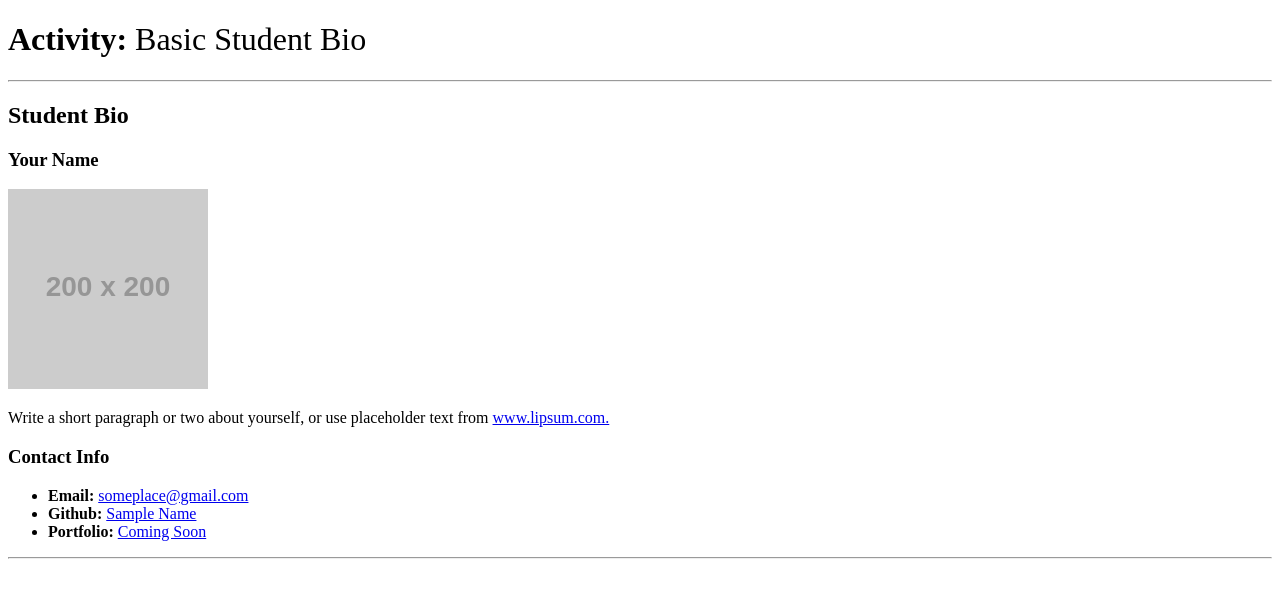
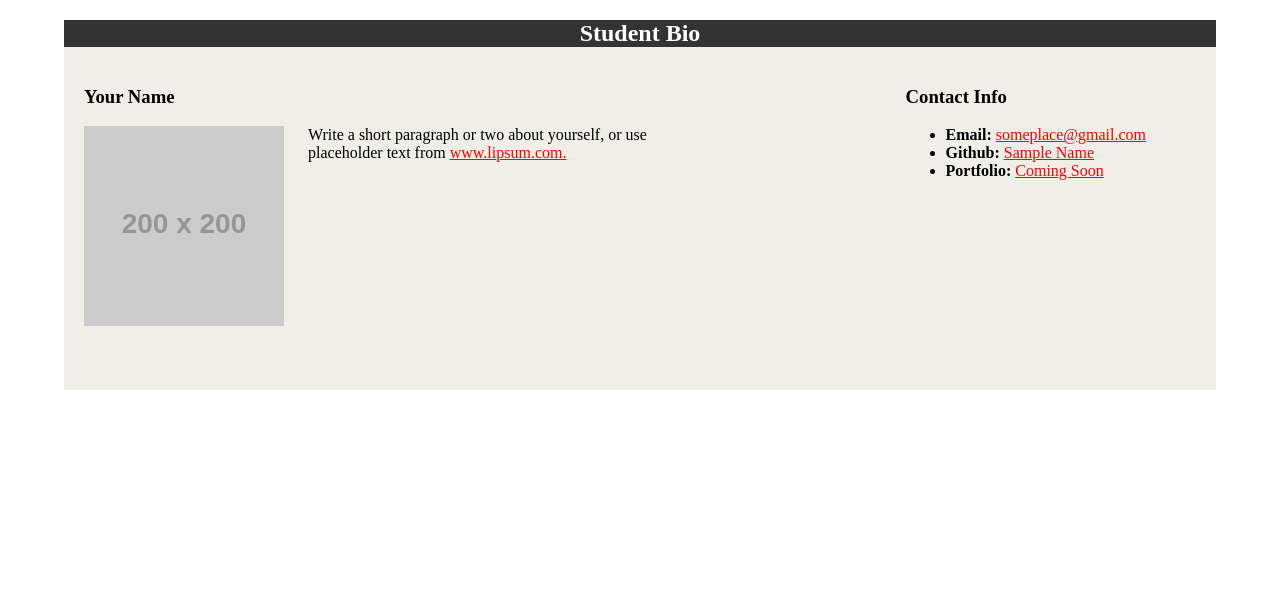
Before and after one commit to andrewjknapp/Basic-Student-Info, a plain HTML site: page index.html in a window 1280 px wide. Drawn offline with Linux system fonts and the light colour scheme; placeholder pictures from the web are drawn by us.

Commit message:
Styled the HTML with CSS

```diff
--- a/index.html
+++ b/index.html
@@ -2,29 +2,68 @@
 <html>
     <head>
         <title>Student Bio</title>
+        <style>
+            h1 {
+                font-weight: normal;
+            }
+
+            .main {
+               background-color: #EFEEE7;
+               margin: 0;
+               padding: 0;
+               height: 370px;
+               width: 90vw;
+               margin: auto;
+            }
+            .topFlag {
+                text-align: center;
+                background: #333333;
+                color: white;
+
+            }
+            .contents {
+                padding: 0px 20px 10px 20px;
+            }
+            a {
+                color: red;
+            }
+            span {
+                vertical-align: top;
+                display: inline-block;
+                width: 50%;
+                margin-left: 20px;
+            }
+            img {
+                display: inline-block
+            }
+            #bio {
+                float: left;
+                width: 65%;
+            }
+            #contact {
+                float: right;
+                margin-right: 50px;
+            }
+        </style>
     </head>
     <body>
-        <h1 style="font-weight:normal"><strong>Activity: </strong> Basic Student Bio</h1>
-        <hr>
-        <h2>Student Bio</h2>
-        <h3>Your Name</h3>
-        <img src="https://placehold.it/200x200" height="200px" width="200px">
-        <p>Write a short paragraph or two about yourself, or use placeholder text from <a href="www.lipsum.com">www.lipsum.com.</a></p>
-        <h3>Contact Info</h3>
-        <ul>
-            <li>
-                <strong>Email: </strong>
-                <a href="mailto:someplace@gmail.com" target="_top">someplace@gmail.com</a>
-            </li>
-            <li>
-                <strong>Github: </strong>
-                <a href="https://github.com/SampleName">Sample Name</a>
-            </li>
-            <li>
-                <strong>Portfolio: </strong>
-                <a href="#">Coming Soon</a>
-            </li>
-        </ul>
-        <hr>
+        <div class="main">
+            <h2 class="topFlag">Student Bio</h2>
+            <div class="contents">
+                <div id="bio">
+                    <h3>Your Name</h3>
+                    <img src="https://placehold.it/200x200" height="200px" width="200px">
+                    <span>Write a short paragraph or two about yourself, or use placeholder text from <a href="www.lipsum.com">www.lipsum.com.</a></span>
+                </div>
+                <div id="contact">
+                    <h3>Contact Info</h3>
+                    <ul>
+                        <li><strong>Email: </strong><a href="#" target="_top">someplace@gmail.com</a></li>
+                        <li><strong>Github: </strong><a href="#">Sample Name</a></li>
+                        <li><strong>Portfolio: </strong><a href="#">Coming Soon</a></li>
+                    </ul>
+                </div>
+            </div>
+        </div>
     </body>
 </html>
```
